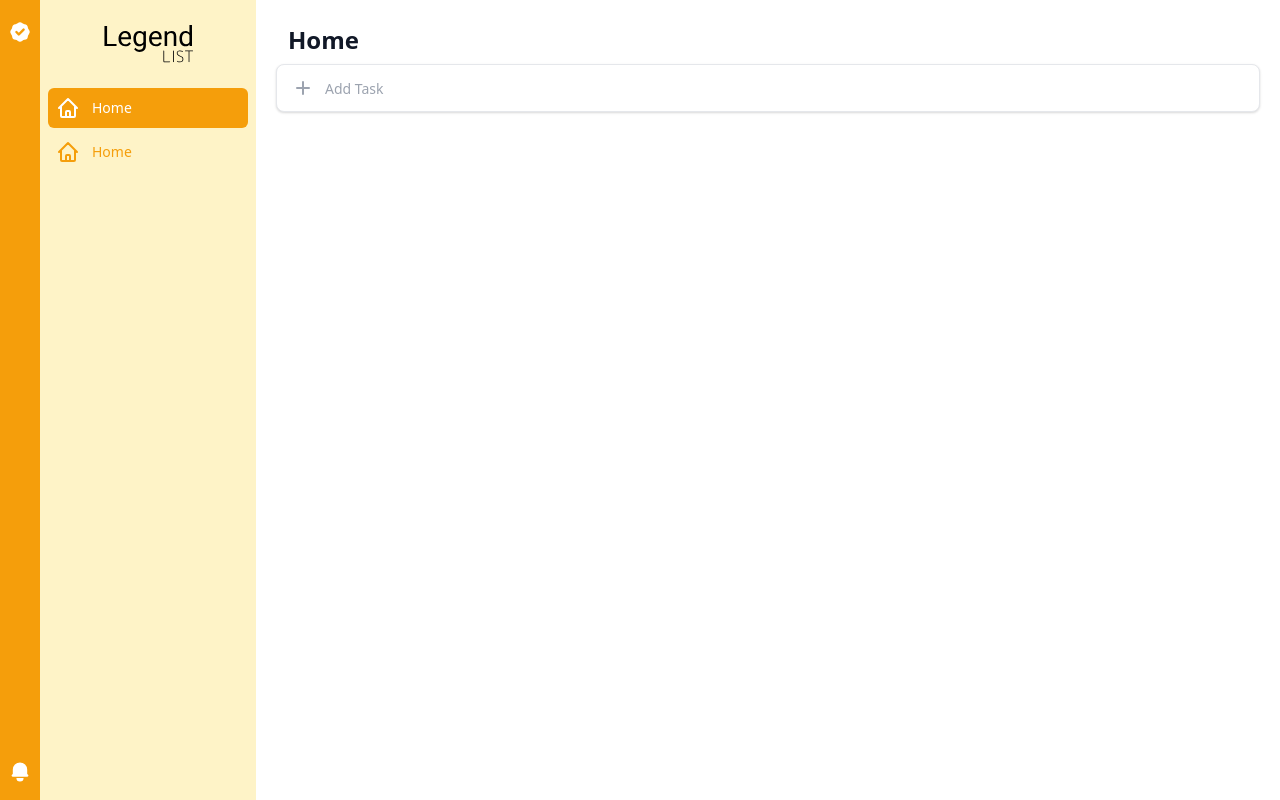
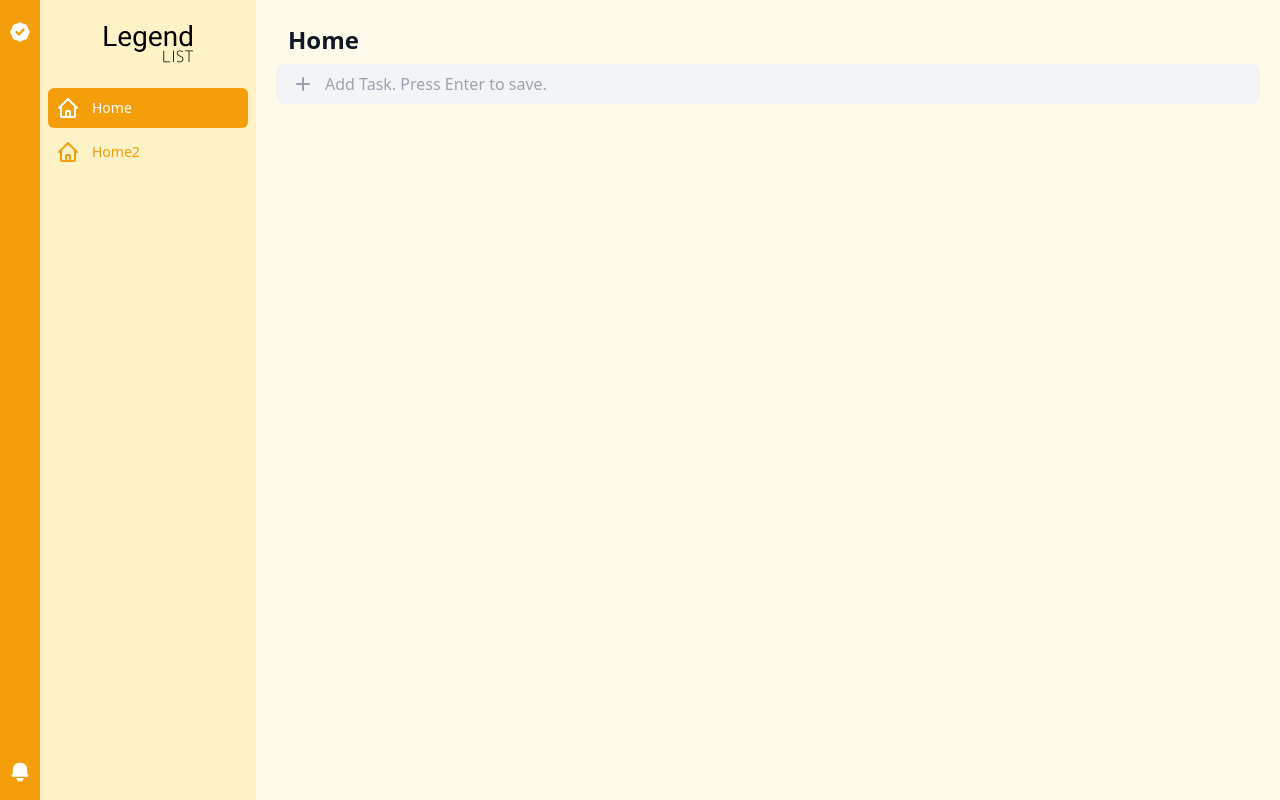
Before and after one commit to stonefruit/legendlist, a React (Create React App) app: page / in a window 1280 px wide. Built offline with nearby package versions, Linux system fonts and the light colour scheme.

Commit message:
make add task bar work

```diff
--- a/src/models/dexie-db.ts
+++ b/src/models/dexie-db.ts
@@ -17,7 +17,7 @@ export class DexieDatabase extends Dexie {
   PrecedingTask: Dexie.Table<PrecedingTask, string>
 
   constructor() {
-    super('MyAppDatabase')
+    super('LegendListDatabase')
     this.version(1).stores({
       Task: '&id, name, content, priority, planned_start_date, planned_end_date, actual_start_date, actual_end_date, created_at, modified_at',
       TaskVersion:
--- a/src/scenes/AddTaskBar.tsx
+++ b/src/scenes/AddTaskBar.tsx
@@ -8,19 +8,29 @@ type Props = {
 function AddTaskBar({ addTask }: Props) {
   const [name, setName] = useState('')
 
-  const onClickAddTask = async () => {
+  const validateAndAddTask = async () => {
     if (name) {
       await addTask({ name })
       setName('')
     }
   }
 
+  const onClickAddTask = async () => {
+    await validateAndAddTask()
+  }
+
   const onChangeContent = (e: React.ChangeEvent<HTMLInputElement>) => {
     setName(e.target.value)
   }
 
+  const onKeyUp = async (e: React.KeyboardEvent<HTMLInputElement>) => {
+    if (e.key === 'Enter') {
+      await validateAndAddTask()
+    }
+  }
+
   return (
-    <div className="flex mt-2 h-12 bg-white shadow border border-gray-200 focus-within:border-yellow-500 mx-5 rounded-lg">
+    <div className="flex mt-2 h-10 bg-gray-100 border border-opacity-0 focus-within:border-opacity-100 border-gray-200 focus-within:border-yellow-500 mx-5 rounded-lg">
       <div className="flex-1 px-4 flex justify-between">
         <div className="flex-1 flex">
           <div className="relative w-full text-gray-400 focus-within:text-gray-300">
@@ -40,10 +50,11 @@ function AddTaskBar({ addTask }: Props) {
               value={name}
               onChange={onChangeContent}
               id="search-field"
-              className="block w-full h-full pl-8 pr-3 py-2 border-transparent focus:text-gray-900 placeholder-gray-400 focus:outline-none focus:placeholder-gray-300 focus:ring-0 focus:border-transparent sm:text-sm"
-              placeholder="Add Task"
+              className="block bg-gray-100 w-full h-full pl-8 pr-3 py-2 border-transparent focus:text-gray-900 placeholder-gray-400 focus:outline-none focus:placeholder-gray-300 focus:ring-0 focus:border-transparent"
+              placeholder="Add Task. Press Enter to save."
               type="addTask"
               name="addTask"
+              onKeyUp={onKeyUp}
             />
           </div>
         </div>
--- a/src/scenes/Shell.tsx
+++ b/src/scenes/Shell.tsx
@@ -6,13 +6,13 @@ import MiniSideBar from './MiniSideBar'
 
 export const navigation = [
   { name: 'Home', href: '#', icon: HomeIcon, current: true },
-  { name: 'Home', href: '#', icon: HomeIcon, current: false },
+  { name: 'Home2', href: '#', icon: HomeIcon, current: false },
 ]
 
 export default function Example() {
   const [navIndex] = useState(0)
   return (
-    <div>
+    <div className="bg-yellow-50 h-screen">
       <MiniSideBar navigation={navigation} />
       <SideBar navigation={navigation} />
       <MainView navigation={navigation} navIndex={navIndex} />
--- a/src/scenes/TaskList..tsx
+++ b/src/scenes/TaskList..tsx
@@ -8,7 +8,7 @@ function TaskList({ tasks }: Props) {
     <div className="mx-auto px-8">
       <div className="py-4">
         {tasks.map((task) => {
-          return <div>{task.name}</div>
+          return <div key={task.id}>{task.name}</div>
         })}
       </div>
     </div>
```
